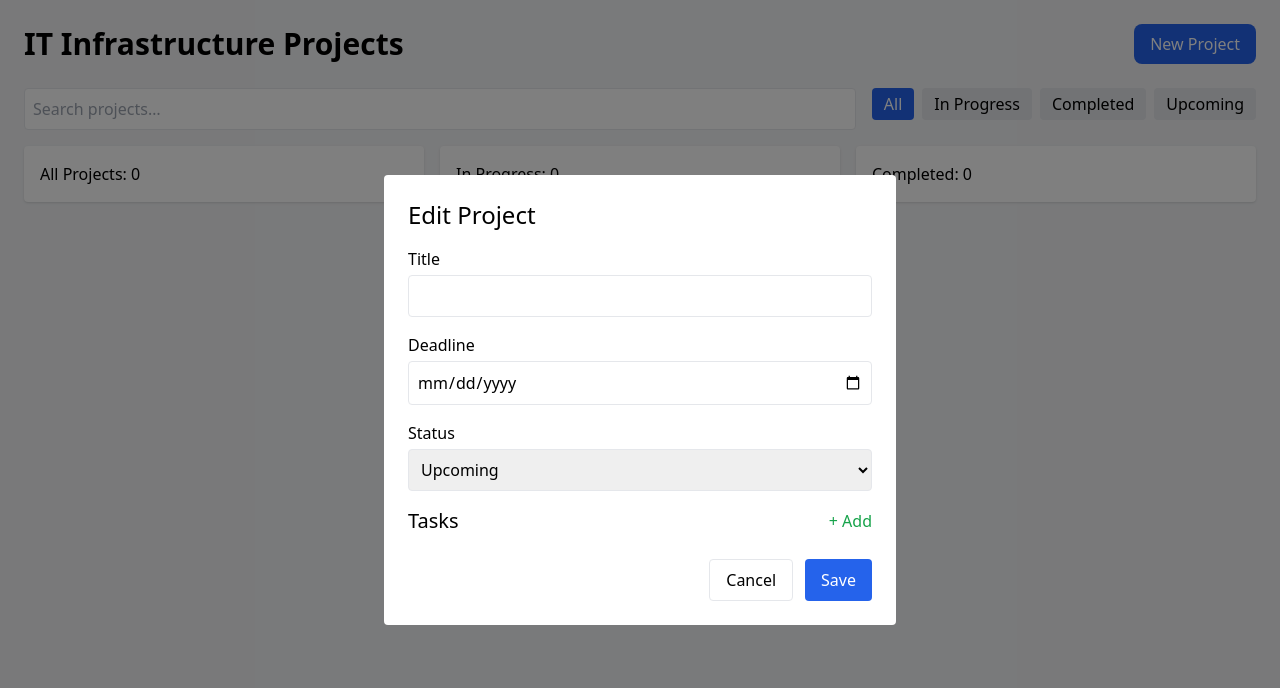
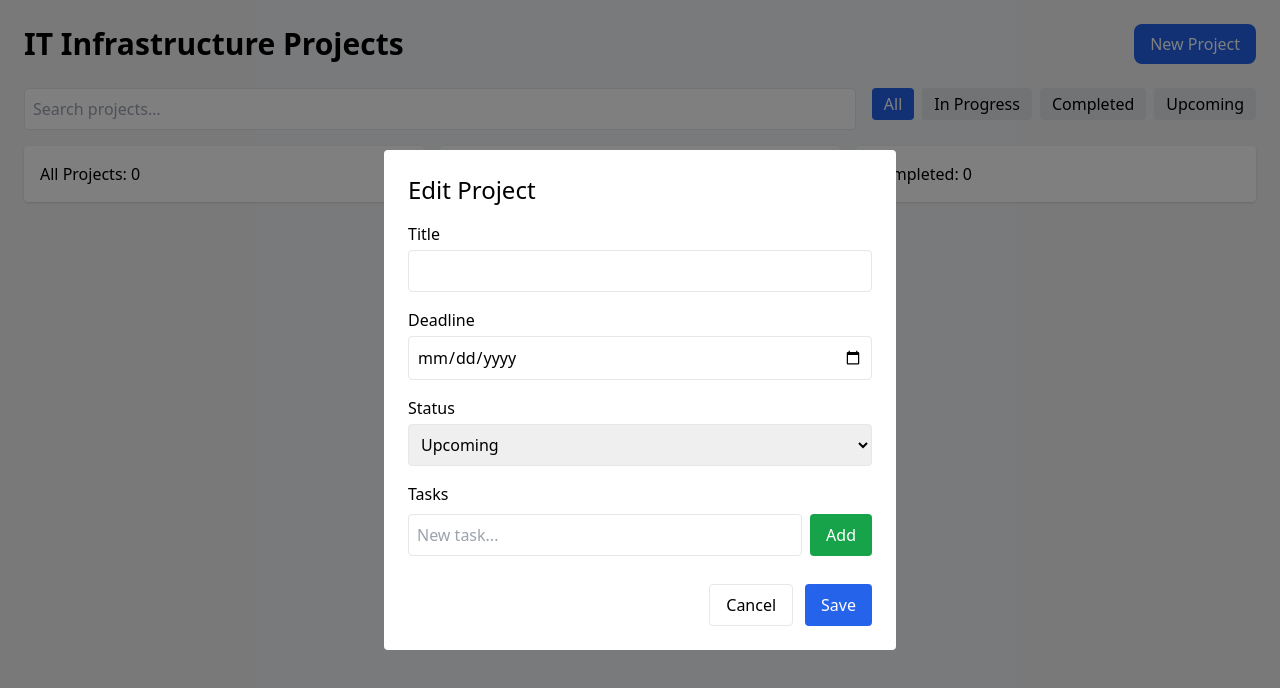
Before and after one commit to mmand213/project-manager, a React (Vite) app: page / in a window 1280 px wide. Both pictures are taken after a click on the button "New Project". Shown: the top 688 px of the page. Built offline with nearby package versions, Linux system fonts and the light colour scheme; the HTML template or start-up script is replaced by a standard one.

Commit message:
Update ProjectModal.jsx

```diff
--- a/src/components/ProjectModal.jsx
+++ b/src/components/ProjectModal.jsx
@@ -7,17 +7,21 @@ export default function ProjectModal({ project, onSave, onCancel }) {
   const [deadline, setDeadline] = useState(project.deadline);
   const [status, setStatus] = useState(project.status);
   const [tasks, setTasks] = useState(project.tasks);
+  const [newTaskText, setNewTaskText] = useState('');
 
   const addTask = () => {
-    const text = prompt('New task:');
-    if (text) setTasks([...tasks, { id: Date.now(), text, completed: false }]);
+    const text = newTaskText.trim();
+    if (text) {
+      setTasks([...tasks, { id: Date.now(), text, completed: false }]);
+      setNewTaskText('');
+    }
   };
-  const toggleTask = (id) =>
+  const toggleTask = id =>
     setTasks(tasks.map(t => t.id === id ? { ...t, completed: !t.completed } : t));
-  const deleteTask = (id) =>
+  const deleteTask = id =>
     setTasks(tasks.filter(t => t.id !== id));
-
-  const handleSubmit = () => onSave({ ...project, title, deadline, status, tasks });
+  const handleSubmit = () =>
+    onSave({ ...project, title, deadline, status, tasks });
 
   return (
     <div className="fixed inset-0 bg-black bg-opacity-50 flex items-center justify-center">
@@ -26,7 +30,7 @@ export default function ProjectModal({ project, onSave, onCancel }) {
 
         {/* Title */}
         <div className="mb-4">
-          <label className="block mb-1">Title</label>
+          <label className="block mb-1 font-medium">Title</label>
           <input
             className="w-full p-2 border rounded"
             value={title}
@@ -36,7 +40,7 @@ export default function ProjectModal({ project, onSave, onCancel }) {
 
         {/* Deadline */}
         <div className="mb-4">
-          <label className="block mb-1">Deadline</label>
+          <label className="block mb-1 font-medium">Deadline</label>
           <input
             type="date"
             className="w-full p-2 border rounded"
@@ -47,7 +51,7 @@ export default function ProjectModal({ project, onSave, onCancel }) {
 
         {/* Status */}
         <div className="mb-4">
-          <label className="block mb-1">Status</label>
+          <label className="block mb-1 font-medium">Status</label>
           <select
             className="w-full p-2 border rounded"
             value={status}
@@ -61,10 +65,20 @@ export default function ProjectModal({ project, onSave, onCancel }) {
 
         {/* Tasks */}
         <div className="mb-4">
-          <div className="flex justify-between items-center mb-2">
-            <h3 className="text-xl">Tasks</h3>
-            <button onClick={addTask} className="text-green-600">
-              + Add
+          <label className="block mb-2 font-medium">Tasks</label>
+          <div className="flex mb-3">
+            <input
+              type="text"
+              placeholder="New task..."
+              className="flex-1 p-2 border rounded mr-2"
+              value={newTaskText}
+              onChange={e => setNewTaskText(e.target.value)}
+            />
+            <button
+              onClick={addTask}
+              className="px-4 py-2 bg-green-600 text-white rounded hover:bg-green-700"
+            >
+              Add
             </button>
           </div>
           <div className="max-h-40 overflow-y-auto">
@@ -81,10 +95,16 @@ export default function ProjectModal({ project, onSave, onCancel }) {
 
         {/* Actions */}
         <div className="flex justify-end space-x-3">
-          <button onClick={onCancel} className="px-4 py-2 border rounded">
+          <button
+            onClick={onCancel}
+            className="px-4 py-2 border rounded hover:bg-gray-100"
+          >
             Cancel
           </button>
-          <button onClick={handleSubmit} className="px-4 py-2 bg-blue-600 text-white rounded">
+          <button
+            onClick={handleSubmit}
+            className="px-4 py-2 bg-blue-600 text-white rounded hover:bg-blue-700"
+          >
             Save
           </button>
         </div>
```
